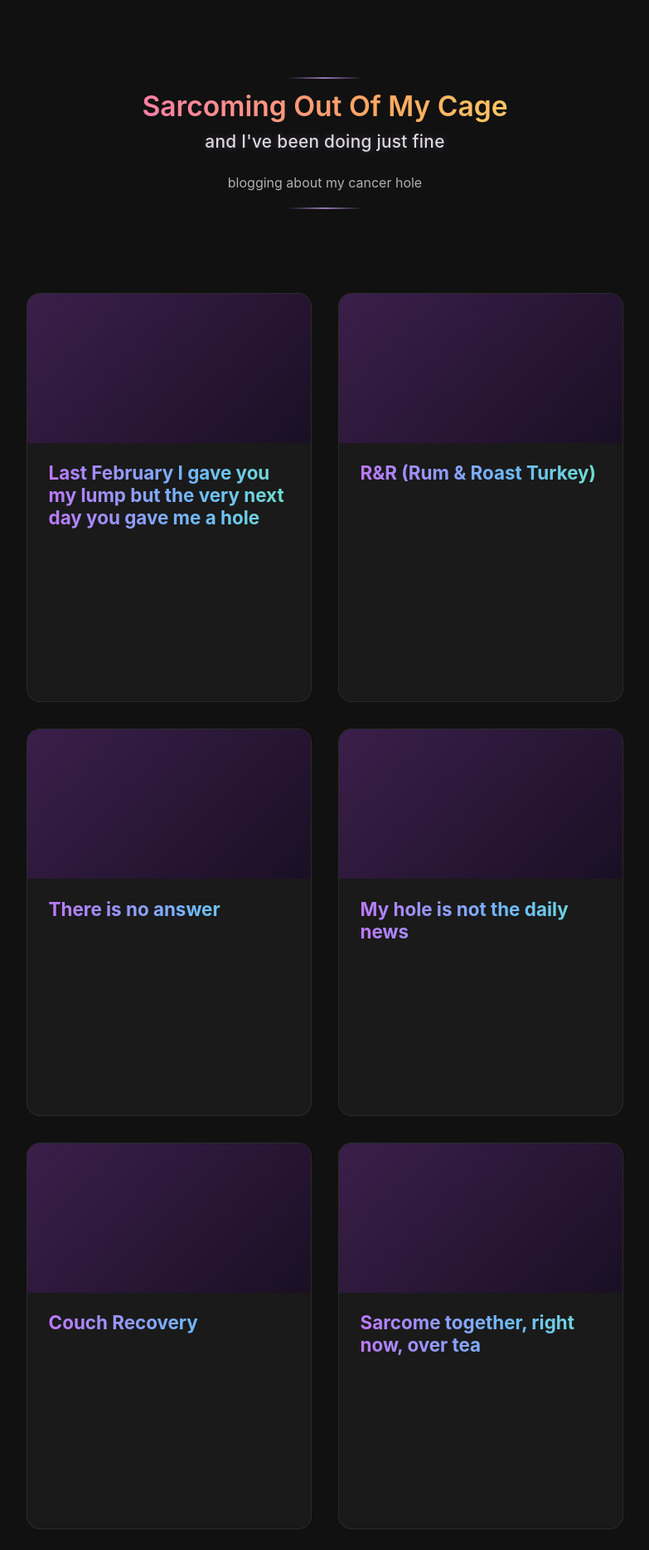
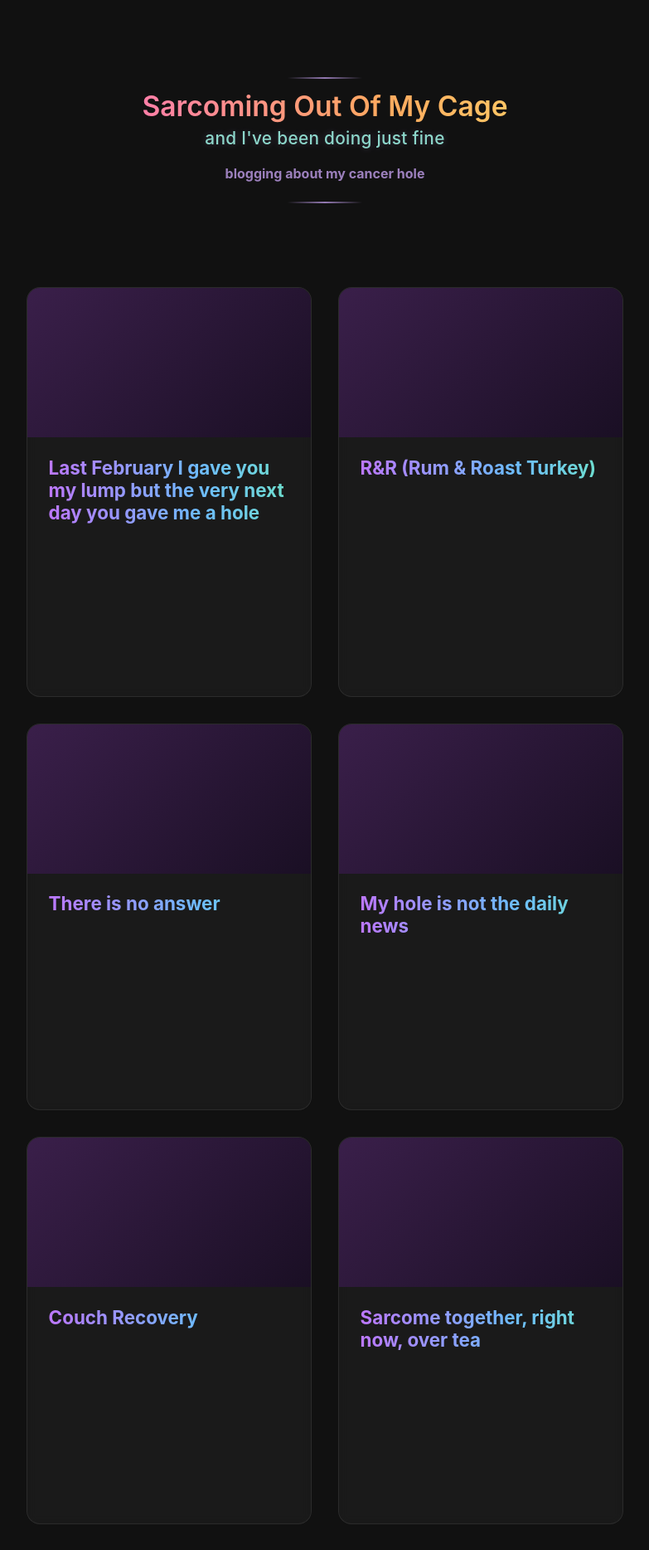
Before and after one commit to Marmitewarlock/suzal, a Jekyll site: the page built from blog.md, in a window 1280 px wide. Shown: the top 1868 px of the page at 83% size, without its empty margins (248-1031 px from the left). Built offline with Jekyll 4.4.1, drawn with Linux system fonts in a browser that asks for light colours.

Commit message:
Update blog.html

```diff
--- a/_layouts/blog.html
+++ b/_layouts/blog.html
@@ -7,15 +7,16 @@ layout: default
   <h1 class="rv-blog-title">{{ page.title }}</h1>
 
   {% if page.subtitle %}
-    <p class="rv-blog-subtitle">{{ page.subtitle }}</p>
+    <h2 class="rv-blog-subtitle">{{ page.subtitle }}</h2>
   {% endif %}
 
   {% if page.description %}
-    <p class="rv-blog-description">{{ page.description }}</p>
+    <h4 class="rv-blog-description">{{ page.description }}</h4>
   {% endif %}
 
   <div class="crest-line"></div>
 </header>
+
 
 
   <div class="post-grid">
```
